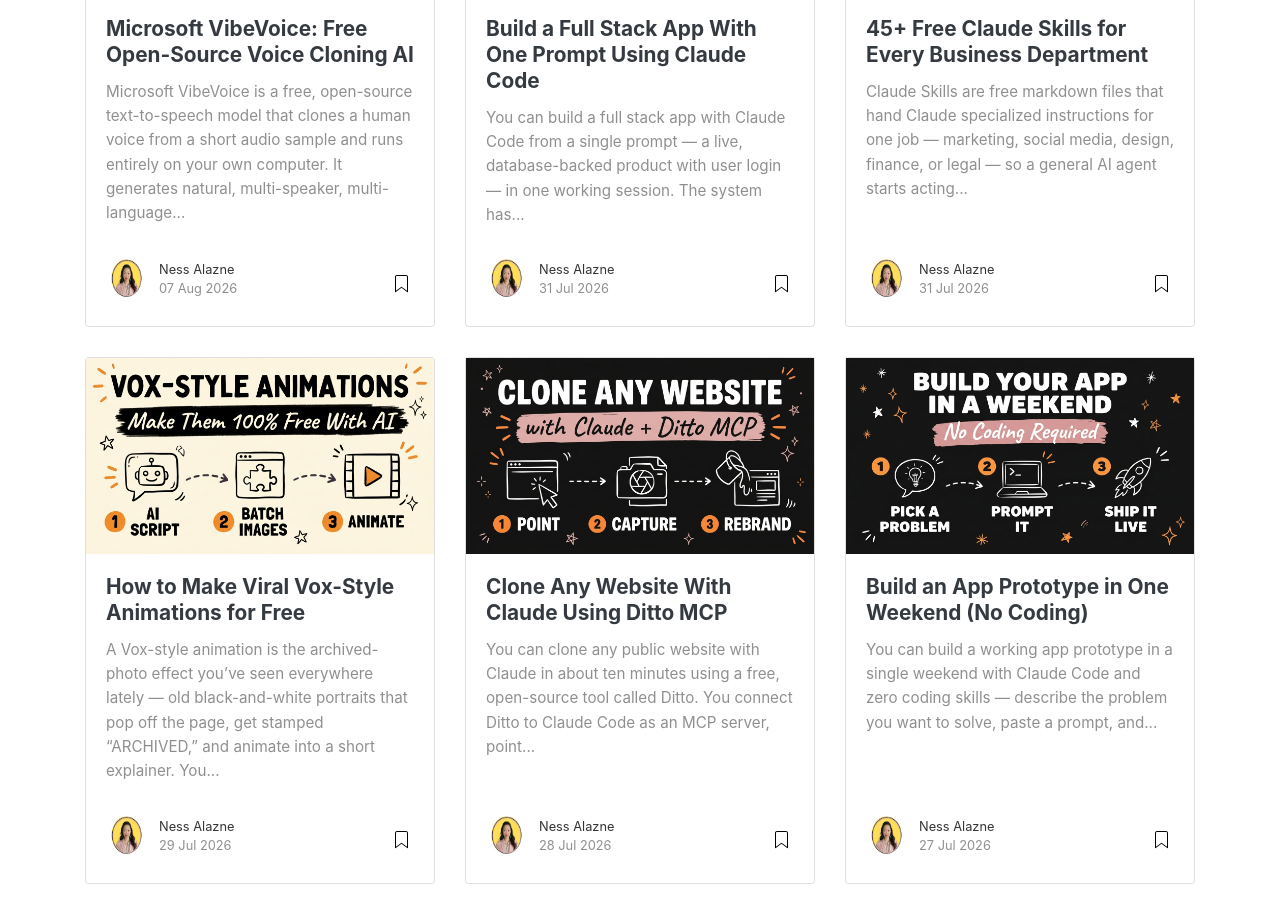
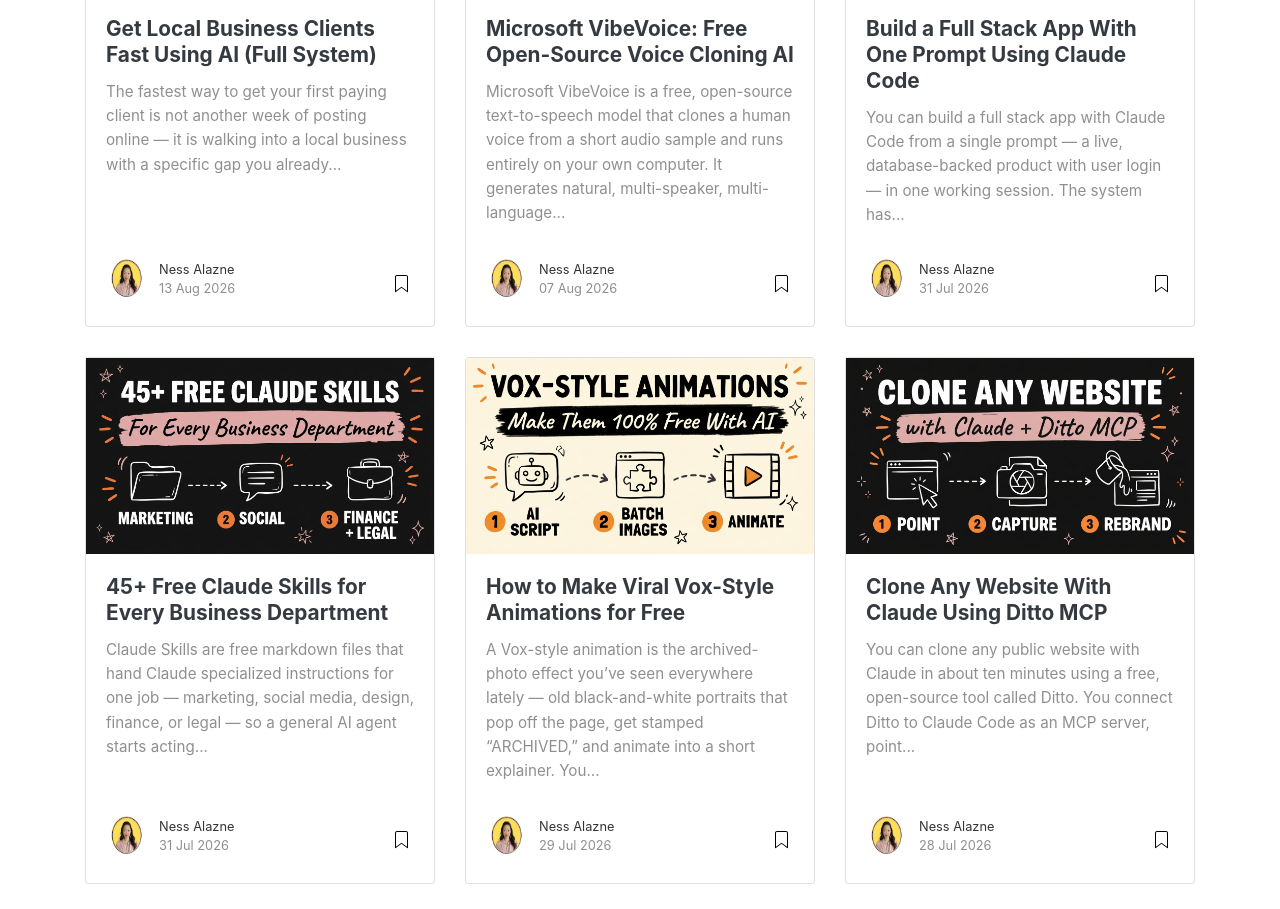
Before and after one commit to nessalazne/nessalazne.github.io, a Jekyll site: the page built from index.html, in a window 1280 px wide and 1400 px high, cut to the strip 491-1400 px from the top of the window. Built offline with Jekyll 4.4.1, drawn with Linux system fonts in a browser that asks for light colours; nearby versions of some CDN libraries; the list of posts is cut into pages by our own code; some of the changed lines change nothing that is shown; some of the changed text lies outside the part shown.

Commit message:
Add: Get Local Business Clients Fast Using AI (Full System)

````diff
--- a/_pages/get.md
+++ b/_pages/get.md
@@ -174,6 +174,14 @@
 
 <script>
 var GUIDES = {
+  "local": [
+    {
+      title: "The Local Client Outreach Playbook",
+      desc: "Your 4-Prompt System to Land Local Business Clients Fast",
+      url: "https://hub.digicuratoragency.com/freebie?kw=local",
+      post: "https://blog.digicuratoragency.com/get-local-business-clients-ai/"
+    }
+  ],
   "voice": [
     {
       title: "The VibeVoice Setup Playbook",
--- /dev/null
+++ b/_posts/2026-08-13-get-local-business-clients-ai.md
@@ -0,0 +1,167 @@
+---
+layout: post
+title: "Get Local Business Clients Fast Using AI (Full System)"
+description: "Get local business clients with AI: one Claude prompt builds your lead list, sets outreach targets, and tracks it all in a simple sheet CRM."
+author: ness
+categories: [Claude Code, AI Automation]
+tags: [local business clients, client outreach, claude prompts, lead generation, solopreneur]
+image: assets/images/get-local-business-clients-ai-header.jpg
+featured: false
+---
+
+The fastest way to get your first paying client is not another week of posting online — it is walking into a local business with a specific gap you already spotted. Local businesses decide faster, pay faster, and care far less about your follower count than any online client ever will. With Claude doing the research, you can go from "no leads" to a table of local businesses with missing pieces and phone numbers in about two minutes.
+
+Most entrepreneurs get this backwards. They spend months polishing an online presence for clients who never arrive, while the plumber, the bakery, and the dental clinic ten minutes away all have broken Google listings and no one to fix them.
+
+---
+
+## Get the Free Guide
+
+The Local Client Outreach Playbook packs the full system — the lead-list prompt, realistic outreach targets, the sheet CRM, and a local events pipeline — into one printable cheat sheet.
+
+**[Get the free Local Client Outreach Playbook →](https://hub.digicuratoragency.com/freebie?kw=local)**
+
+---
+
+<div style="max-width: 315px; margin: 2rem auto;">
+  <div style="position: relative; padding-bottom: 177.78%; height: 0; overflow: hidden; border-radius: 10px;">
+    <iframe style="position: absolute; top: 0; left: 0; width: 100%; height: 100%;"
+      src="https://www.youtube.com/embed/1P0xvrAOj30"
+      frameborder="0"
+      allow="accelerometer; autoplay; clipboard-write; encrypted-media; gyroscope; picture-in-picture"
+      allowfullscreen></iframe>
+  </div>
+</div>
+
+## Why Do Local Businesses Pay Faster Than Online Clients?
+
+Local businesses pay faster because the trust barrier is lower and the competition is thinner. Online, you are one of ten thousand freelancers in a feed. Locally, you might be the only person who has ever shown the owner exactly what is missing from their online presence. You are also selling to someone who can shake your hand — which shortcuts weeks of "building authority" into a single conversation.
+
+The other advantage is speed of decision. A business owner staring at a broken Google Business Profile does not need a nurture sequence. They need someone standing in front of them who can fix it this week.
+
+## How Do You Build a Local Lead List With One Claude Prompt?
+
+One prompt turns Claude (Anthropic's AI assistant) into your lead researcher: it finds businesses in your niche, audits their online presence, flags what is missing, and pulls contact details into a table. Here is the exact prompt:
+
+```
+Find businesses in this category within my town. For each one, check their
+online presence. [offer action] Flag the ones that are clearly behind. Give
+me a table with the business, what's missing, and how to contact them.
+```
+
+Swap `[offer action]` for whatever you sell — "check if they have a booking page," "look at their review response rate," "see if their menu is online." Two minutes later you have a table of leads with gaps and phone numbers, sorted by who needs you most.
+
+That gap column matters more than the contact column. It is your opening line: "I noticed your booking link is broken" beats "I do web design" in every conversation you will ever have.
+
+## What Is the Best Outreach Method for Local Clients?
+
+In-person visits get the fastest yes, phone calls are second, and email is a distant last. That ranking feels backwards to anyone used to online work, but it mirrors the trust dynamics: the harder the channel is to fake, the faster it converts.
+
+| Method | Speed to "yes" | Best for |
+|---|---|---|
+| Door to door | Fastest | Retail, restaurants, clinics — anywhere with a front desk |
+| Phone call | Second | Trades and offices you cannot walk into |
+| Email | Slowest | Follow-ups and sending the recap after a visit |
+
+Instead of guessing how much outreach is enough, have Claude build your schedule around the hours you actually have:
+
+```
+I'm doing cold outreach to local businesses to land my first client. I can
+spend [X hours] per week on it. Give me a realistic daily and weekly target
+for outreach attempts across in person visits, calls, and emails, and a
+realistic number of conversations and yeses I should expect from that
+volume as a beginner. Keep it honest, not hype.
+```
+
+The "keep it honest" line is the important part — you want a target you can hit on a bad week, not a fantasy number that makes you quit by Thursday.
+
+## How Do You Track Outreach Without a Real CRM?
+
+You do not need a CRM subscription — a Google Sheet built from your own notes is enough for your first fifty conversations. Snap a photo of your notes after each day of outreach and let Claude structure it:
+
+```
+Here's a screenshot of my outreach notes. Turn this into a simple tracker
+with columns for business name, contact method, date contacted, response,
+and next step. Give me a running tally of attempts, conversations, and
+yeses so I can see my progress like a scoreboard.
+```
+
+The scoreboard framing is deliberate. Early outreach is a numbers game, and watching your attempts-to-conversations ratio improve keeps you going long before the first invoice lands. If you would rather have Claude build you a small custom tool for this, the same workflow powers the apps in [Claude Code for non-developers](https://blog.digicuratoragency.com/claude-code-for-non-developers/).
+
+One more prompt keeps your pipeline full without cold-calling every day — local events:
+
+```
+Find upcoming local events, markets, and business openings in my town in
+the next thirty days that would benefit from [offer]. List the event, the
+date, the organizer, and how to reach them.
+```
+
+New openings are the warmest leads in town: they have budget, urgency, and no incumbent provider.
+
+## Do You Need a Portfolio Before You Start?
+
+No — you only need to be one step ahead of the business owner sitting across from you. The audit table Claude built *is* your proof of competence: you walk in already knowing what is broken and what fixing it is worth. Waiting until you have a portfolio is just a polite way of procrastinating.
+
+Build the portfolio after the first two or three wins, when you have real results to show — as of August 2026, Claude can interview you and assemble a deployed portfolio site in one sitting, the same way it can [research and validate app ideas](https://blog.digicuratoragency.com/app-idea-research-claude/) or build the [simple niche apps that quietly earn $40K a month](https://blog.digicuratoragency.com/simple-niche-apps-40k-month/).
+
+## FAQ
+
+### What kind of services can I sell to local businesses?
+
+Anything you can spot missing in their online presence: Google Business Profile fixes, booking pages, review management, simple websites, menu updates, or AI automations like missed-call text-back. The lead-list prompt surfaces the gap; you sell the fix.
+
+### How much can I charge for my first local client?
+
+Charge a simple flat fee for a defined fix — commonly a few hundred dollars for something like a Google profile overhaul or a one-page site. Your first client is buying proof for your next five, so price to close quickly, not to maximize.
+
+### Do I need Claude Code, or does regular Claude work?
+
+The research prompts work in the regular Claude app as of August 2026. Claude Code becomes useful when you start delivering the work — building sites, dashboards, or automations for the clients you close.
+
+### What if my town is small?
+
+Small towns are an advantage: fewer competitors, tighter word of mouth, and the same prompt works at the county level. Widen the radius in the prompt or target the nearest larger town for higher volume.
+
+### How fast can this realistically get a first client?
+
+With daily in-person outreach from a warm lead list, first clients commonly land within one to three weeks. The variable is conversations per week, not talent — which is exactly what the tracker prompt makes visible.
+
+## Start Local, Then Scale
+
+The system is four prompts: build the lead list, set honest targets, track it like a scoreboard, and mine local events for warm leads. No portfolio, no ad budget, no months of content — just being one step ahead of the owner across the table.
+
+When you are ready to go deeper and build the AI systems you will deliver to those clients, [Join the Vibe Coding Build →](https://hub.digicuratoragency.com/about)
+
+<script type="application/ld+json">
+{
+  "@context": "https://schema.org",
+  "@type": "FAQPage",
+  "mainEntity": [
+    {
+      "@type": "Question",
+      "name": "What kind of services can I sell to local businesses?",
+      "acceptedAnswer": { "@type": "Answer", "text": "Anything you can spot missing in their online presence: Google Business Profile fixes, booking pages, review management, simple websites, menu updates, or AI automations like missed-call text-back. The lead-list prompt surfaces the gap; you sell the fix." }
+    },
+    {
+      "@type": "Question",
+      "name": "How much can I charge for my first local client?",
+      "acceptedAnswer": { "@type": "Answer", "text": "Charge a simple flat fee for a defined fix — commonly a few hundred dollars for something like a Google profile overhaul or a one-page site. Your first client is buying proof for your next five, so price to close quickly, not to maximize." }
+    },
+    {
+      "@type": "Question",
+      "name": "Do I need Claude Code, or does regular Claude work?",
+      "acceptedAnswer": { "@type": "Answer", "text": "The research prompts work in the regular Claude app as of August 2026. Claude Code becomes useful when you start delivering the work — building sites, dashboards, or automations for the clients you close." }
+    },
+    {
+      "@type": "Question",
+      "name": "What if my town is small?",
+      "acceptedAnswer": { "@type": "Answer", "text": "Small towns are an advantage: fewer competitors, tighter word of mouth, and the same prompt works at the county level. Widen the radius in the prompt or target the nearest larger town for higher volume." }
+    },
+    {
+      "@type": "Question",
+      "name": "How fast can this realistically get a first client?",
+      "acceptedAnswer": { "@type": "Answer", "text": "With daily in-person outreach from a warm lead list, first clients commonly land within one to three weeks. The variable is conversations per week, not talent — which is exactly what the tracker prompt makes visible." }
+    }
+  ]
+}
+</script>
````
Also changed, not shown: assets/images/get-local-business-clients-ai-header.jpg (added), 1 other file.
